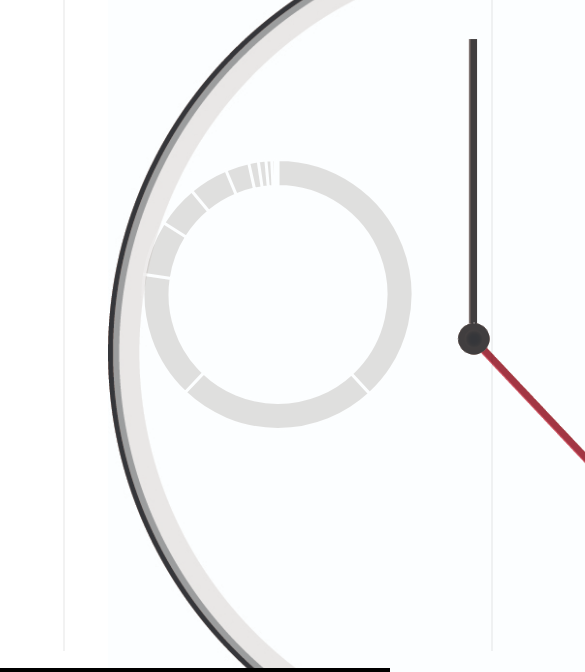
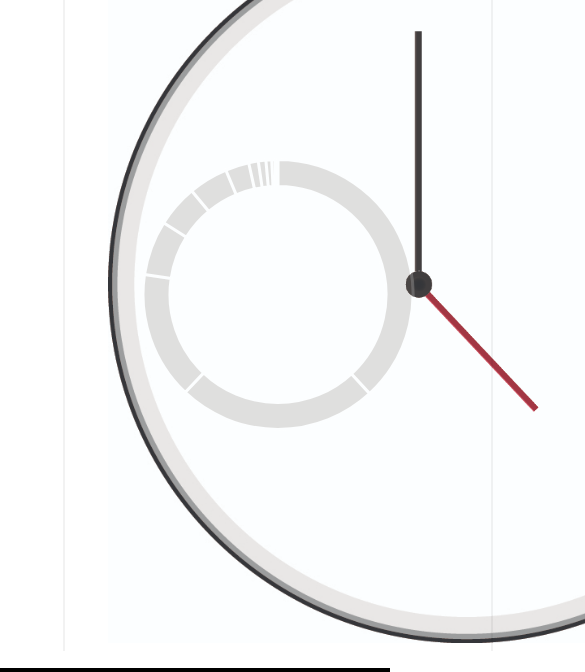
Before and after one commit to rayoowoo/TimeUsage, a website built with webpack: page index.html in a window 390 px wide. Shown: the part 142-814 px from the top of the page, 585 px wide, since content can reach past the window. Built offline with nearby package versions, Linux system fonts and the light colour scheme.

Commit message:
Change height of clock to be responsive

```diff
--- a/index.html
+++ b/index.html
@@ -10,7 +10,7 @@
         integrity="sha384-lZN37f5QGtY3VHgisS14W3ExzMWZxybE1SJSEsQp9S+oqd12jhcu+A56Ebc1zFSJ" crossorigin="anonymous">
     <link href="https://fonts.googleapis.com/css?family=Amiri|Roboto:300&display=swap" rel="stylesheet">
 
-    <title>Document</title>
+    <title>Time Usage</title>
 </head>
 <body>
     <h1 class="title">American Time Usage Survey</h1>
--- a/src/assets/stylesheets/watchface.scss
+++ b/src/assets/stylesheets/watchface.scss
@@ -28,8 +28,8 @@
     // background-size: 175%;
     background-position: 50% 50%;
     position: absolute;
-    height: 855px;
-    width: 855px;
+    height: 85vh;
+    width: 85vh;
     left: 27.7%;
     z-index: -2;
     top: 6.78%;
@@ -44,8 +44,8 @@
     animation-duration: 3.4s;
     position: absolute;
     background-size: 100%;
-    height: 700px;
-    width: 700px;
+    height: 70vh;
+    width: 70vh;
     left: 31.7%;
     z-index: -1;
     top: 14.35%;
@@ -65,8 +65,8 @@
     animation-duration: 3.4s;
     position: absolute;
     background-size: 100%;
-    height: 700px;
-    width: 700px;
+    height: 70vh;
+    width: 70vh;
     left: 31.7%;
     z-index: -1;
     top: 14.35%;
```
Also changed, not shown: timeusage.css.
